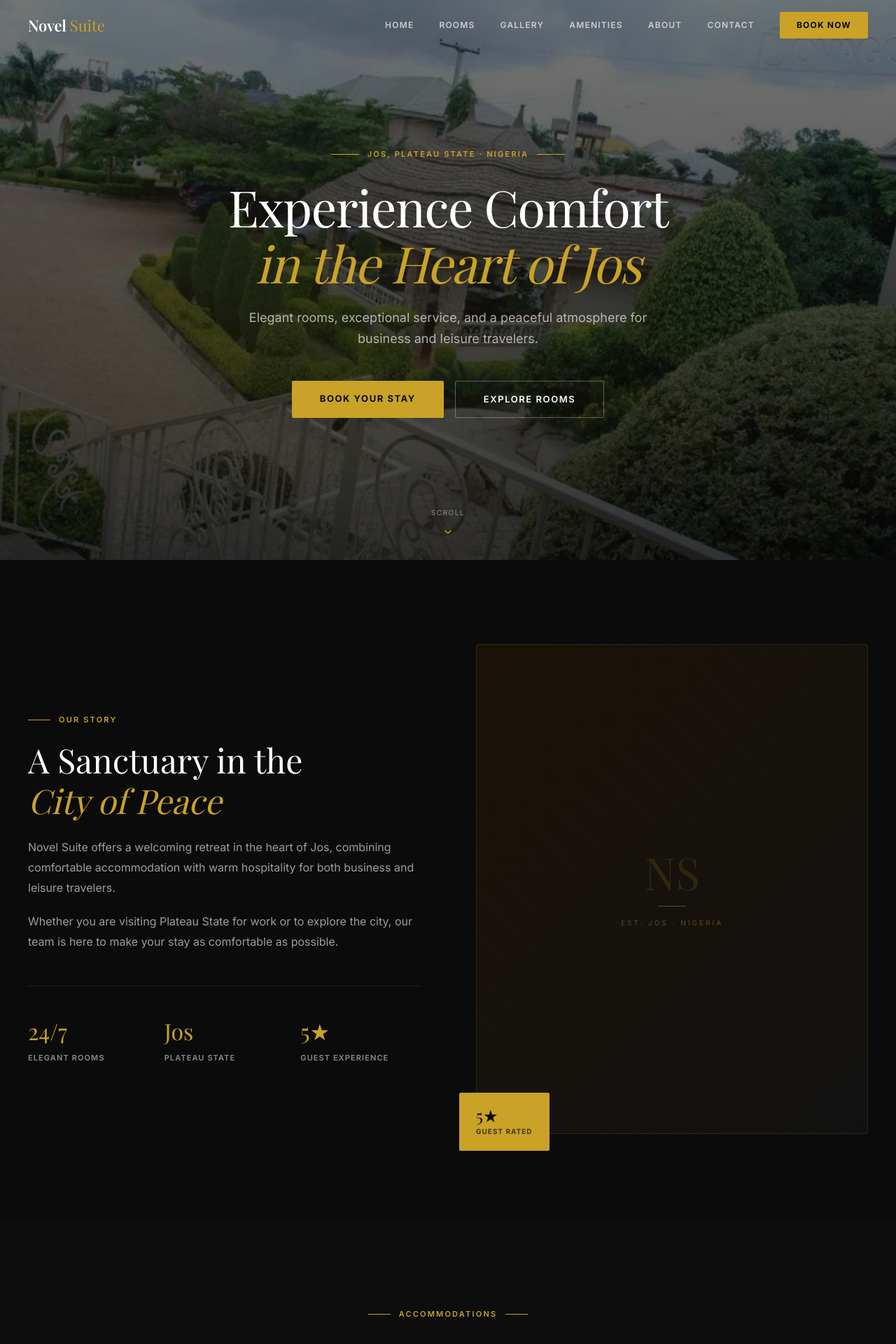
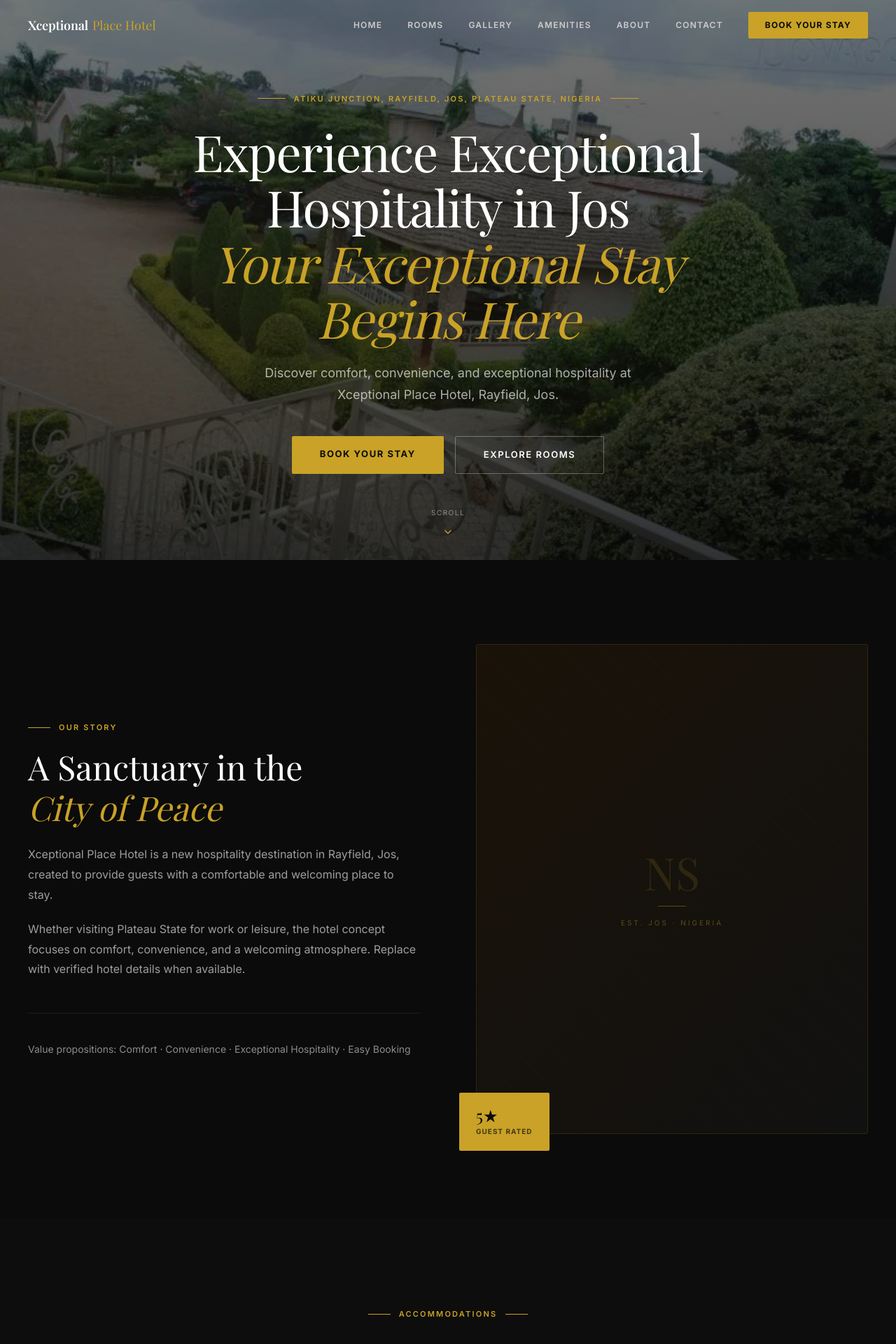
Before and after one commit to Sharon-dev-create/hotel-website-model, a Next.js app in the folder hotel-website-app/: page / in a window 1280 px wide. Shown: the top 1920 px of the page at 70% size. Built offline with nearby package versions, Linux system fonts and the light colour scheme; a web font is replaced by a local one.

Commit message:
tailoring the web modedel

```diff
--- a/hotel-website-app/app/layout.tsx
+++ b/hotel-website-app/app/layout.tsx
@@ -15,10 +15,10 @@ const playfair = Playfair_Display({
 });
 
 export const metadata: Metadata = {
-  title: "Novel Suite — Luxury Hotel in Jos",
+  title: "Xceptional Place Hotel | Jos, Plateau State",
   description:
-    "Experience comfort in the heart of Jos. Elegant rooms, exceptional service, and a peaceful atmosphere for business and leisure travelers.",
-  keywords: "hotel Jos, luxury hotel Nigeria, Novel Suite, accommodation Jos Plateau",
+    "Website concept for Xceptional Place Hotel, Atiku Junction, Rayfield, Jos, Plateau State.",
+  keywords: "Xceptional Place Hotel, Jos, Plateau State, hotel concept",
 };
 
 export default function RootLayout({
--- a/hotel-website-app/components/sections/About.tsx
+++ b/hotel-website-app/components/sections/About.tsx
@@ -60,9 +60,7 @@ export function About() {
             color:        "rgba(255,255,255,0.6)",
             marginBottom: "20px",
           }}>
-           Novel Suite offers a welcoming retreat in the heart of Jos, combining
-           comfortable accommodation with warm hospitality for both business
-           and leisure travelers.
+           Xceptional Place Hotel is a new hospitality destination in Rayfield, Jos, created to provide guests with a comfortable and welcoming place to stay.
           </p>
 
           <p style={{
@@ -70,45 +68,18 @@ export function About() {
             lineHeight: 1.8,
             color:     "rgba(255,255,255,0.6)",
           }}>
-            Whether you are visiting Plateau State for work or to explore the
-            city, our team is here to make your stay as comfortable as possible.
+            Whether visiting Plateau State for work or leisure, the hotel concept focuses on comfort, convenience, and a welcoming atmosphere. Replace with verified hotel details when available.
           </p>
 
           {/* Stats */}
           <div style={{
-            display:       "grid",
-            gridTemplateColumns: "repeat(3, 1fr)",
-            gap:           "24px",
             marginTop:     "48px",
             paddingTop:    "40px",
             borderTop:     "1px solid rgba(255,255,255,0.08)",
           }}>
-            {[
-              { value: "24/7",  label: "Elegant Rooms"     },
-              { value: "Jos", label: "Plateau State"    },
-              { value: "5★",   label: "Guest Experience"  },
-            ].map(({ value, label }) => (
-              <div key={label}>
-                <div style={{
-                  fontFamily:    "var(--font-playfair)",
-                  fontSize:      "32px",
-                  fontWeight:    400,
-                  color:         "var(--gold)",
-                  marginBottom:  "6px",
-                }}>
-                  {value}
-                </div>
-                <div style={{
-                  fontSize:      "11px",
-                  fontWeight:    600,
-                  letterSpacing: "0.1em",
-                  textTransform: "uppercase",
-                  color:         "var(--grey)",
-                }}>
-                  {label}
-                </div>
-              </div>
-            ))}
+            <div style={{ fontSize: "14px", color: "var(--grey)" }}>
+              Value propositions: Comfort · Convenience · Exceptional Hospitality · Easy Booking
+            </div>
           </div>
         </motion.div>
 
--- a/hotel-website-app/components/sections/CTA.tsx
+++ b/hotel-website-app/components/sections/CTA.tsx
@@ -3,6 +3,7 @@
 import { motion }    from "framer-motion";
 import { useInView } from "framer-motion";
 import { useRef }    from "react";
+import { hotelConfig } from "../../lib/hotelConfig";
 
 export function CTA() {
   const ref    = useRef(null);
@@ -55,7 +56,7 @@ export function CTA() {
           marginBottom: "40px",
           lineHeight:   1.7,
         }}>
-          Book your room today and experience the Novel Suite difference.
+          Book your room today and discover what {hotelConfig.name} has to offer.
         </p>
 
         <a
@@ -84,7 +85,7 @@ export function CTA() {
             (e.currentTarget as HTMLAnchorElement).style.transform  = "translateY(0)";
           }}
         >
-          Book Now
+          Book Your Stay
         </a>
       </motion.div>
     </section>
--- a/hotel-website-app/components/sections/Contact.tsx
+++ b/hotel-website-app/components/sections/Contact.tsx
@@ -4,6 +4,7 @@ import { motion }    from "framer-motion";
 import { useInView } from "framer-motion";
 import { useRef }    from "react";
 import { Phone, Mail, MapPin, MessageCircle, Clock } from "lucide-react";
+import { hotelConfig } from "../../lib/hotelConfig";
 
 export function Contact() {
   const ref    = useRef(null);
@@ -60,35 +61,35 @@ export function Contact() {
               {
                 icon:  MapPin,
                 label: "Location",
-                value: "Jos, Plateau State, Nigeria",
-                sub:   "City center — easily accessible",
+                value: hotelConfig.location,
+                sub:   "Atiku Junction, Rayfield — replace with exact details",
               },
               {
                 icon:  Phone,
                 label: "Phone",
-                value: "+234 800 000 0000",
-                sub:   "Available 24 hours a day",
-                href:  "tel:+2348000000000",
+                value: hotelConfig.phone || "Not configured",
+                sub:   "Configure via environment variable",
+                href:  hotelConfig.phone ? `tel:${hotelConfig.phone}` : undefined,
               },
               {
                 icon:  MessageCircle,
                 label: "WhatsApp",
-                value: "+234 800 000 0000",
-                sub:   "Quick responses via WhatsApp",
-                href:  "https://wa.me/2348000000000",
+                value: hotelConfig.whatsapp ? hotelConfig.whatsapp : "Not configured",
+                sub:   "Configure via NEXT_PUBLIC_HOTEL_WHATSAPP",
+                href:  hotelConfig.whatsapp ? `https://wa.me/${hotelConfig.whatsapp}` : undefined,
               },
               {
                 icon:  Mail,
                 label: "Email",
-                value: "info@novelsuite.com",
-                sub:   "We reply within a few hours",
-                href:  "mailto:info@novelsuite.com",
+                value: hotelConfig.email || "Not configured",
+                sub:   "Configure via NEXT_PUBLIC_HOTEL_EMAIL",
+                href:  hotelConfig.email ? `mailto:${hotelConfig.email}` : undefined,
               },
               {
                 icon:  Clock,
                 label: "Front Desk Hours",
-                value: "Open 24 / 7",
-                sub:   "Always here when you need us",
+                value: "Business hours configurable",
+                sub:   "Replace with verified opening hours",
               },
             ].map(({ icon: Icon, label, value, sub, href }) => (
               <div key={label} style={{ display: "flex", gap: "16px" }}>
@@ -156,16 +157,18 @@ export function Contact() {
               borderRadius: "4px",
               overflow:     "hidden",
               position:     "relative",
+              display:      "flex",
+              alignItems:   "center",
+              justifyContent:"center",
+              padding:      "24px",
             }}>
-              <iframe
-                src="https://www.google.com/maps/embed?pb=!1m18!1m12!1m3!1d126021.24488571878!2d8.822000!3d9.908769!2m3!1f0!2f0!3f0!3m2!1i1024!2i768!4f13.1!3m3!1m2!1s0x10535400000000001%3A0x0!2sJos%2C%20Plateau%20State%2C%20Nigeria!5e0!3m2!1sen!2s!4v1234567890"
-                width="100%"
-                height="100%"
-                style={{ border: 0, filter: "grayscale(100%) invert(90%) contrast(90%)" }}
-                allowFullScreen
-                loading="lazy"
-                referrerPolicy="no-referrer-when-downgrade"
-              />
+              <div style={{ textAlign: "center", color: "var(--grey)", maxWidth: "420px" }}>
+                <div style={{ fontSize: "16px", color: "#fff", marginBottom: "6px" }}>Map Placeholder</div>
+                <div>{hotelConfig.locationShort}</div>
+                <div style={{ marginTop: "8px", fontSize: "13px", color: "var(--grey)" }}>
+                  Map integration can be configured with the hotel&apos;s exact coordinates. No coordinates have been added in this demo.
+                </div>
+              </div>
             </div>
           </motion.div>
         </div>
--- a/hotel-website-app/components/sections/Footer.tsx
+++ b/hotel-website-app/components/sections/Footer.tsx
@@ -2,6 +2,7 @@
 
 import React from "react";
 import { Phone, MapPin, Mail, Globe } from "lucide-react";
+import { hotelConfig } from "../../lib/hotelConfig";
 const Instagram = Mail;
 const Twitter = Globe;
 
@@ -25,40 +26,18 @@ export function Footer() {
           {/* Brand */}
           <div>
             <div style={{ marginBottom: "20px" }}>
-              <span style={{ fontFamily: "var(--font-playfair)", fontSize: "24px", fontWeight: 600, color: "#fff" }}>
-                Novel
+              <span style={{ fontFamily: "var(--font-playfair)", fontSize: "20px", fontWeight: 600, color: "#fff" }}>
+                {hotelConfig.name.split(" ")[0]}
               </span>
-              <span style={{ fontFamily: "var(--font-playfair)", fontSize: "24px", fontWeight: 400, color: "var(--gold)", marginLeft: "5px" }}>
-                Suite
+              <span style={{ fontFamily: "var(--font-playfair)", fontSize: "20px", fontWeight: 400, color: "var(--gold)", marginLeft: "6px" }}>
+                {hotelConfig.name.replace(hotelConfig.name.split(" ")[0] + " ", "")}
               </span>
             </div>
-            <p style={{ fontSize: "14px", lineHeight: 1.7, color: "var(--grey)", marginBottom: "24px", maxWidth: "260px" }}>
-              A sanctuary of comfort and elegance in the heart of Jos, Plateau State, Nigeria.
+            <p style={{ fontSize: "14px", lineHeight: 1.7, color: "var(--grey)", marginBottom: "24px", maxWidth: "320px" }}>
+              A premium website concept showcasing how {hotelConfig.name} could present its hospitality and services online.
             </p>
-            <div style={{ display: "flex", gap: "12px" }}>
-              {([Instagram, Twitter] as React.ElementType[]).map((Icon, i) => (
-                <a
-                  key={i}
-                  href="#"
-                  style={{
-                    width: "36px", height: "36px", borderRadius: "4px",
-                    background: "rgba(255,255,255,0.05)", border: "1px solid rgba(255,255,255,0.08)",
-                    display: "flex", alignItems: "center", justifyContent: "center",
-                    color: "var(--grey)", textDecoration: "none", transition: "all 0.2s",
-                  }}
-                  onMouseEnter={e => {
-                    (e.currentTarget as HTMLAnchorElement).style.borderColor = "var(--gold)";
-                    (e.currentTarget as HTMLAnchorElement).style.color = "var(--gold)";
-                  }}
-                  onMouseLeave={e => {
-                    (e.currentTarget as HTMLAnchorElement).style.borderColor = "rgba(255,255,255,0.08)";
-                    (e.currentTarget as HTMLAnchorElement).style.color = "var(--grey)";
-                  }}
-                >
-                  <Icon size={15} />
-                </a>
-              ))}
-            </div>
+            {/* Social links intentionally left as placeholders for configuration */}
+            <div style={{ display: "flex", gap: "12px" }} />
           </div>
 
           {/* Quick links */}
@@ -112,14 +91,14 @@ export function Footer() {
               <div style={{ display: "flex", gap: "10px", alignItems: "flex-start" }}>
                 <MapPin size={14} color="var(--gold)" style={{ marginTop: "2px", flexShrink: 0 }} />
                 <span style={{ fontSize: "13px", color: "var(--grey)", lineHeight: 1.6 }}>
-                  Jos, Plateau State,<br />Nigeria
+                  {hotelConfig.location}
                 </span>
               </div>
               <div style={{ display: "flex", gap: "10px", alignItems: "center" }}>
                 <Phone size={14} color="var(--gold)" />
-                <a href="tel:+2348000000000" style={{ fontSize: "13px", color: "var(--grey)", textDecoration: "none" }}>
-                  +234 800 000 0000
-                </a>
+                <span style={{ fontSize: "13px", color: "var(--grey)" }}>
+                  {hotelConfig.phone || "Contact for rates and booking"}
+                </span>
               </div>
             </div>
           </div>
@@ -132,7 +111,7 @@ export function Footer() {
           flexWrap: "wrap", gap: "12px",
         }}>
           <span style={{ fontSize: "12px", color: "var(--grey)" }}>
-             {new Date().getFullYear()} Novel Suite. All rights reserved.
+            {new Date().getFullYear()} {hotelConfig.name}. All rights reserved.
           </span>
           <span style={{
         fontSize:      "11px",
@@ -140,10 +119,10 @@ export function Footer() {
         fontStyle:     "italic",
         letterSpacing: "0.02em",
   }}>
-    Website concept &amp; demo created for Novel Suite
+    {hotelConfig.pitchDisclaimer}
   </span>
           <span style={{ fontSize: "12px", color: "rgba(255,255,255,0.2)" }}>
-            Jos · Plateau State · Nigeria
+            {hotelConfig.locationShort}
           </span>
         </div>
       </div>
--- a/hotel-website-app/components/sections/Gallery.tsx
+++ b/hotel-website-app/components/sections/Gallery.tsx
@@ -9,9 +9,9 @@ import { X, ZoomIn } from "lucide-react";
 const IMAGES = [
   {
     src:     "/images/homepage-Image.webp",
-    alt:     "Novel Suite grounds and entrance",
+    alt:     "Hotel grounds and entrance",
     caption: "Hotel Grounds",
-    span:    "wide",   // takes 2 columns
+    span:    "wide",
   },
   {
     src:     "/images/room1.webp",
@@ -63,10 +63,10 @@ export function Gallery() {
               <div style={{ width: "32px", height: "1px", background: "var(--gold)" }} />
             </div>
             <h2 style={{ fontFamily: "var(--font-playfair)", fontSize: "clamp(28px, 4vw, 48px)", fontWeight: 400, color: "#fff", marginBottom: "16px" }}>
-              Experience Novel Suite
+              Experience {"Xceptional Place Hotel"}
             </h2>
             <p style={{ fontSize: "15px", color: "var(--grey)", lineHeight: 1.7, maxWidth: "440px", margin: "0 auto" }}>
-              A glimpse into the comfort and elegance that awaits you.
+              A curated gallery to showcase the hotel&apos;s spaces. Replace these images with official photography when available.
             </p>
           </motion.div>
 
--- a/hotel-website-app/components/sections/Hero.tsx
+++ b/hotel-website-app/components/sections/Hero.tsx
@@ -2,6 +2,7 @@
 
 import { motion } from "framer-motion";
 import { ChevronDown } from "lucide-react";
+import { hotelConfig } from "../../lib/hotelConfig";
 
 export function Hero() {
   return (
@@ -83,7 +84,7 @@ export function Hero() {
               color: "var(--gold)",
             }}
           >
-            Jos, Plateau State · Nigeria
+            {hotelConfig.location}
           </span>
           <div
             style={{ width: "40px", height: "1px", background: "var(--gold)" }}
@@ -105,10 +106,10 @@ export function Hero() {
             marginBottom: "24px",
           }}
         >
-          Experience Comfort
+          Experience Exceptional Hospitality in Jos
           <br />
           <span style={{ color: "var(--gold)", fontStyle: "italic" }}>
-            in the Heart of Jos
+            Your Exceptional Stay Begins Here
           </span>
         </motion.h1>
 
@@ -125,8 +126,7 @@ export function Hero() {
             maxWidth: "600px",
           }}
         >
-          Elegant rooms, exceptional service, and a peaceful atmosphere for
-          business and leisure travelers.
+          Discover comfort, convenience, and exceptional hospitality at {hotelConfig.name}, Rayfield, Jos.
         </motion.p>
 
         {/* CTAs */}
@@ -142,7 +142,7 @@ export function Hero() {
           }}
         >
           <a
-            href="#booking"
+            href={hotelConfig.whatsapp ? `https://wa.me/${hotelConfig.whatsapp}` : "#contact"}
             style={{
               padding: "16px 40px",
               background: "var(--gold)",
--- a/hotel-website-app/components/ui/Navbar.tsx
+++ b/hotel-website-app/components/ui/Navbar.tsx
@@ -4,6 +4,7 @@ import { useState, useEffect } from "react";
 import Link                    from "next/link";
 import { Menu, X }             from "lucide-react";
 import { motion, AnimatePresence } from "framer-motion";
+import { hotelConfig } from "../../lib/hotelConfig";
 
 const LINKS = [
   { label: "Home",      href: "#home"      },
@@ -53,21 +54,21 @@ export function Navbar() {
             <div>
               <span style={{
                 fontFamily:    "var(--font-playfair)",
-                fontSize:      "22px",
+                fontSize:      "18px",
                 fontWeight:    600,
                 color:         "#fff",
                 letterSpacing: "-0.01em",
               }}>
-                Novel
+                {hotelConfig.name.split(" ")[0]}
               </span>
               <span style={{
                 fontFamily:  "var(--font-playfair)",
-                fontSize:    "22px",
+                fontSize:    "18px",
                 fontWeight:  400,
                 color:       "var(--gold)",
-                marginLeft:  "5px",
+                marginLeft:  "6px",
               }}>
-                Suite
+                {hotelConfig.name.replace(hotelConfig.name.split(" ")[0] + " ", "")}
               </span>
             </div>
           </Link>
@@ -114,7 +115,7 @@ export function Navbar() {
               onMouseEnter={e => { (e.currentTarget as HTMLAnchorElement).style.opacity = "0.85"; }}
               onMouseLeave={e => { (e.currentTarget as HTMLAnchorElement).style.opacity = "1"; }}
             >
-              Book Now
+              Book Your Stay
             </a>
           </nav>
 
--- /dev/null
+++ b/hotel-website-app/lib/hotelConfig.ts
@@ -0,0 +1,14 @@
+export const hotelConfig = {
+  name: "Xceptional Place Hotel",
+  shortName: "Xceptional Place",
+  location: "Atiku Junction, Rayfield, Jos, Plateau State, Nigeria",
+  locationShort: "Atiku Junction, Rayfield, Jos, Plateau State",
+  // Configure via environment variables (NEXT_PUBLIC_*) for client access
+  phone: process.env.NEXT_PUBLIC_HOTEL_PHONE || "",
+  email: process.env.NEXT_PUBLIC_HOTEL_EMAIL || "",
+  whatsapp: process.env.NEXT_PUBLIC_HOTEL_WHATSAPP || "",
+  pitchDisclaimer:
+    "Website concept created for demonstration purposes. Final content, imagery, branding, contact information, and booking details are subject to hotel approval.",
+};
+
+export default hotelConfig;
```
Also changed, not shown: hotel-website-app/components/sections/Amenities.tsx (+8 -8 lines), hotel-website-app/components/sections/Rooms.tsx (+6 -6 lines), hotel-website-app/components/sections/Testimonials.tsx (+1 -38 lines).
